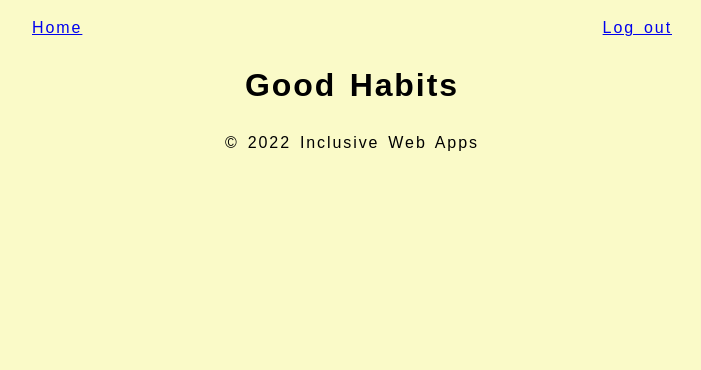
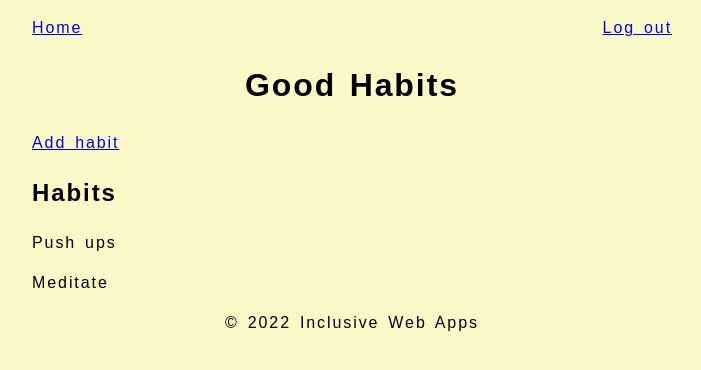
Before and after one commit to a-n-d-r-3-w/inclusive-web-apps, a website: page protected/good-habits.html in a window 1280 px wide. Shown: the whole page, without its empty margins (288-989 px from the left). Drawn offline with Linux system fonts and the light colour scheme; no server answers.

Commit message:
Show mock habits

```diff
--- a/protected/good-habits.html
+++ b/protected/good-habits.html
@@ -14,11 +14,41 @@
         <a href="/log-out.html">Log out</a>
       </div>
     </nav>
-    <main>
-      <h1>Good Habits</h1>
-    </main>
+    <h1>Good Habits</h1>
+    <a href="/good-habits/habits/add.html">Add habit</a>
+    <h2>Habits</h2>
+    <div id="habits"></div>
     <footer>
       <p>© 2022 Inclusive Web Apps</p>
     </footer>
+    <script>
+      (async () => {
+        const response = await fetch("/api/good-habits/habits");
+        if (response.status === 401) {
+          window.location.replace("/unauthorized.html");
+          return;
+        }
+        // const habits = await response.json();
+        const habits = [
+          {
+            habitId: "asdf",
+            description: "Push ups",
+          },
+          {
+            habitId: "qwer",
+            description: "Meditate",
+          },
+        ];
+        habits.map((habit) => {
+          // Create habit element.
+          const habitElement = document.createElement("p");
+          habitElement.textContent = habit.description;
+
+          // Insert into habits element.
+          const habitsElement = document.getElementById("habits");
+          habitsElement.appendChild(habitElement);
+        });
+      })();
+    </script>
   </body>
 </html>
```
